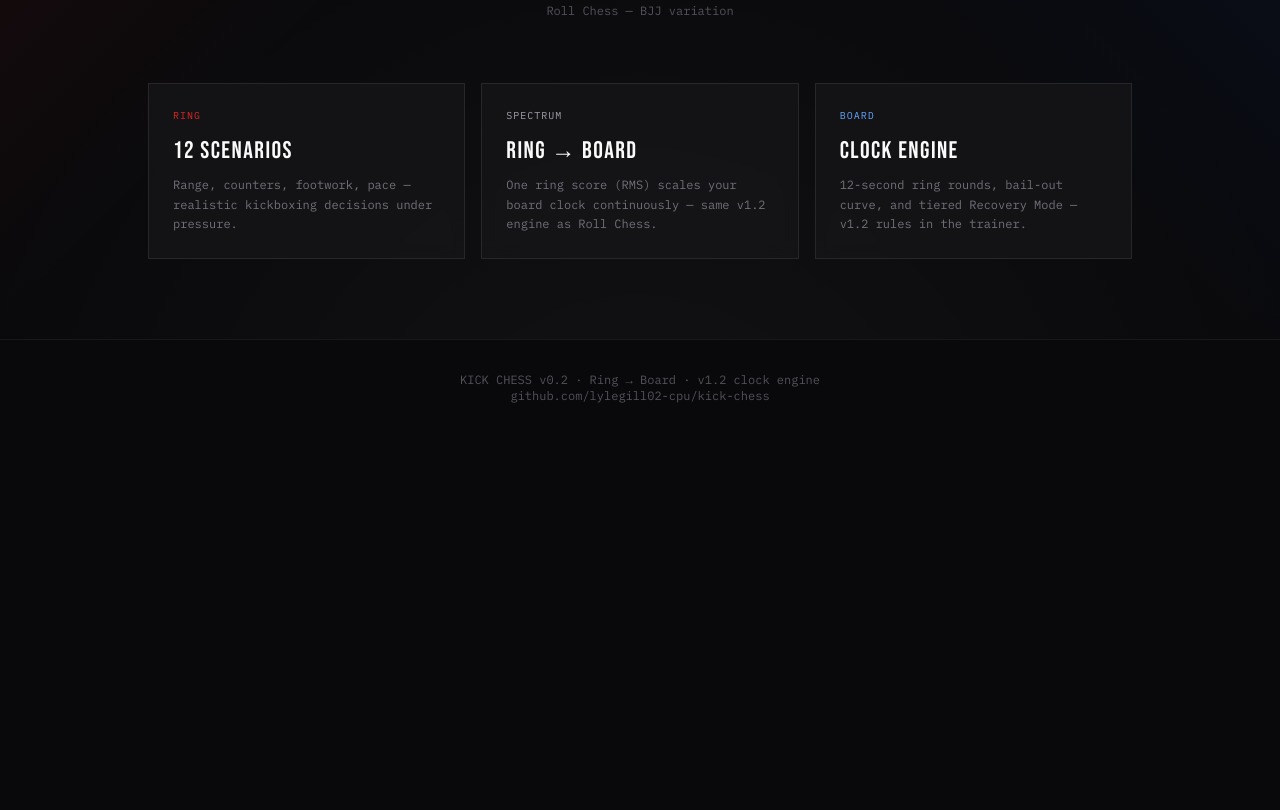
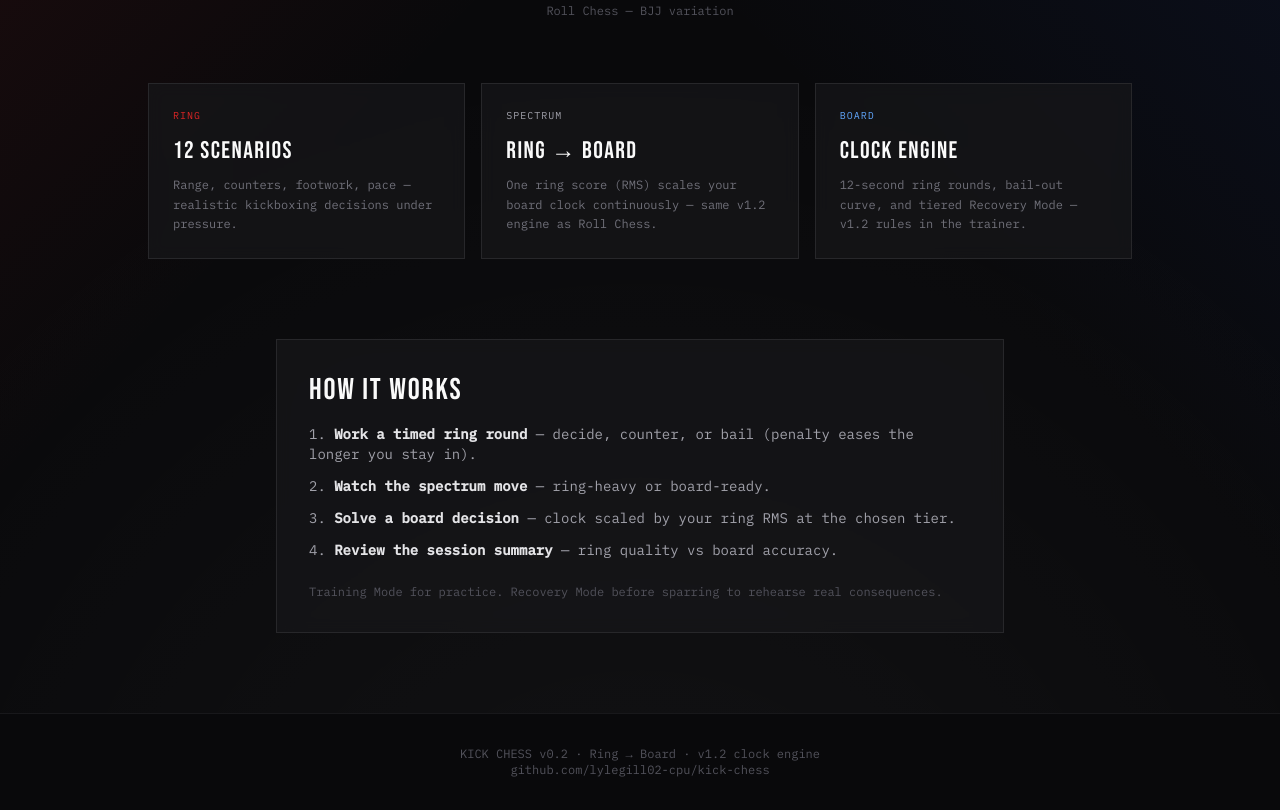
Before and after one commit to lylegill02-cpu/kick-chess, a plain HTML site: page index.html in a window 1280 px wide. Shown: the part 596-1406 px from the top of the page. Before the commit the page ends 1032 px from the top, so only its background shows below. Drawn offline with nearby package versions, Linux system fonts and the light colour scheme.

Commit message:
Ship v0.2 / rules v1.2 — comprehensive docs and landing parity.
Rewrite rules.md, expand README, add How It Works section, rename Recovery Hits to Bails.

Co-authored-by: Cursor <cursoragent@cursor.com>

```diff
--- a/index.html
+++ b/index.html
@@ -60,6 +60,19 @@
         <p class="text-xs text-zinc-500 leading-relaxed">12-second ring rounds, bail-out curve, and tiered Recovery Mode — v1.2 rules in the trainer.</p>
       </article>
     </section>
+
+    <section class="max-w-3xl mx-auto px-5 pb-20">
+      <div class="card p-8 text-left space-y-4">
+        <h2 class="bebas text-3xl">How It Works</h2>
+        <ol class="text-sm text-zinc-400 space-y-3 list-decimal list-inside">
+          <li><strong class="text-zinc-200">Work a timed ring round</strong> — decide, counter, or bail (penalty eases the longer you stay in).</li>
+          <li><strong class="text-zinc-200">Watch the spectrum move</strong> — ring-heavy or board-ready.</li>
+          <li><strong class="text-zinc-200">Solve a board decision</strong> — clock scaled by your ring RMS at the chosen tier.</li>
+          <li><strong class="text-zinc-200">Review the session summary</strong> — ring quality vs board accuracy.</li>
+        </ol>
+        <p class="text-xs text-zinc-600 pt-2">Training Mode for practice. Recovery Mode before sparring to rehearse real consequences.</p>
+      </div>
+    </section>
   </div>
   <footer class="text-center py-8 text-xs text-zinc-600 border-t border-zinc-900">
     KICK CHESS v0.2 · Ring → Board · v1.2 clock engine<br>
```
Also changed, not shown: trainer.html (+1 -1 lines), 2 other files.
